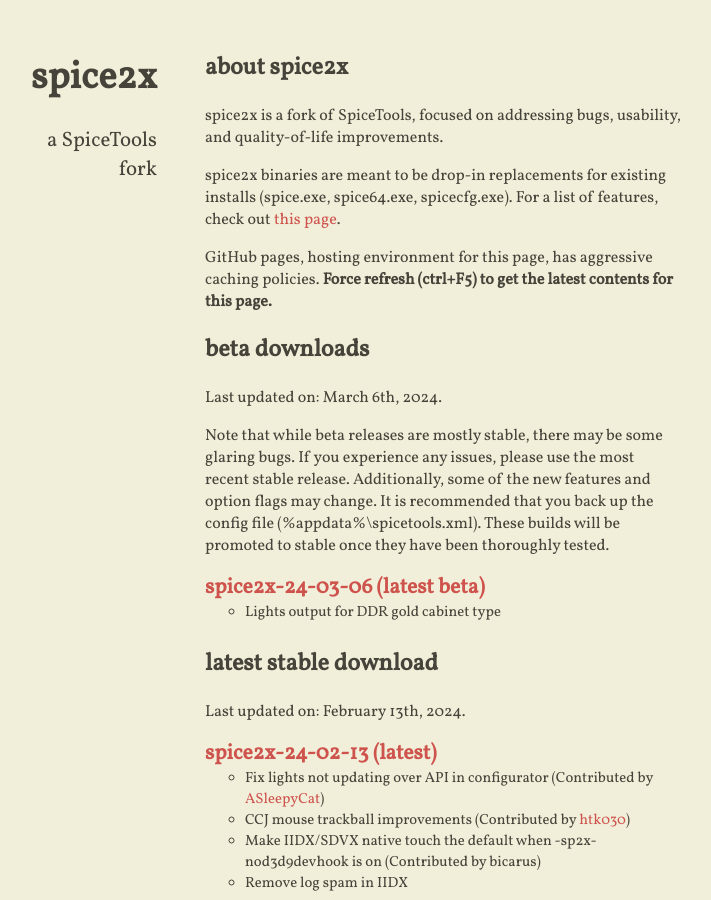
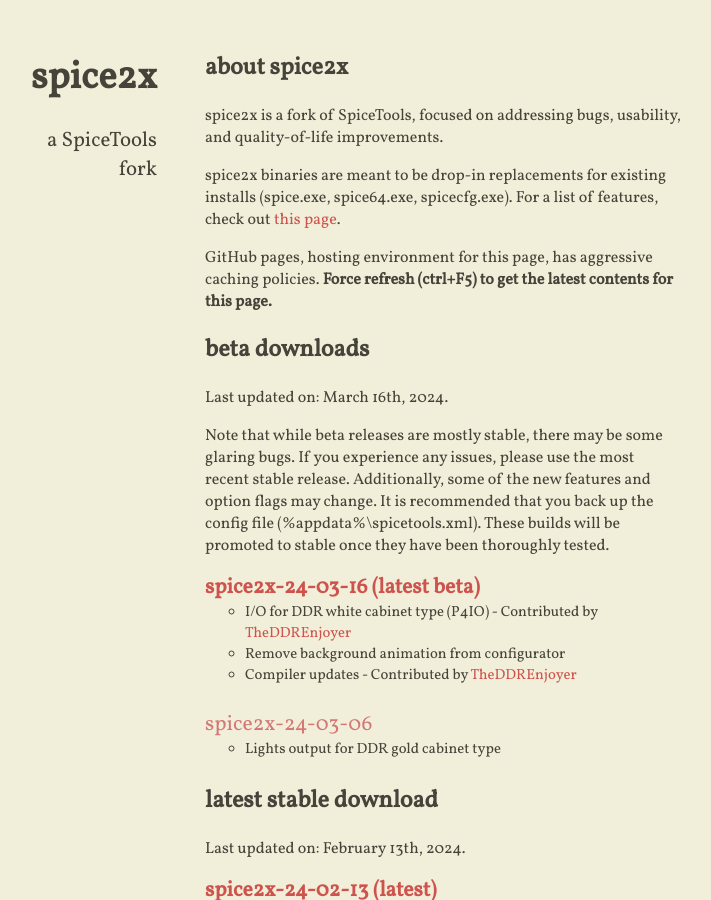
Before and after one commit to spice2x/spice2x.github.io, a Jekyll site: the page built from docs/index.html, in a window 1280 px wide and 900 px high. Shown: the whole window, without its empty margins (299-1010 px from the left). Built offline with Jekyll 4.4.1, drawn with Linux system fonts in a browser that asks for light colours; nearby versions of some CDN libraries.

Commit message:
24-03-16

```diff
--- a/docs/_includes/content.html
+++ b/docs/_includes/content.html
@@ -11,7 +11,7 @@
 
 <h2>beta downloads</h2>
 
-<p>Last updated on: March 6th, 2024.</p>
+<p>Last updated on: March 16th, 2024.</p>
 
 <p>Note that while beta releases are mostly stable, there may be some glaring bugs. If you experience any issues, please
   use the most recent stable release. Additionally, some of the new features and option flags may change. It is
@@ -19,6 +19,16 @@
   stable once they have been thoroughly tested.
 </p>
 <ul class="downloads-beta highlight-latest">
+  <li>
+    <a class="download-link" href="https://github.com/spice2x/spice2x.github.io/releases/download/24-03-16/spice2x-24-03-16.zip">
+      spice2x-24-03-16
+    </a>
+    <ul>
+      <li>I/O for DDR white cabinet type (P4IO) - Contributed by <a href="https://github.com/spice2x/spice2x.github.io/issues/147">TheDDREnjoyer</a></li>
+      <li>Remove background animation from configurator</li>
+      <li>Compiler updates - Contributed by <a href="https://github.com/spice2x/spice2x.github.io/issues/146">TheDDREnjoyer</a></li>
+    </ul>
+  </li>
   <li>
     <a class="download-link" href="https://github.com/spice2x/spice2x.github.io/releases/download/24-03-06/spice2x-24-03-06.zip">
       spice2x-24-03-06
```
